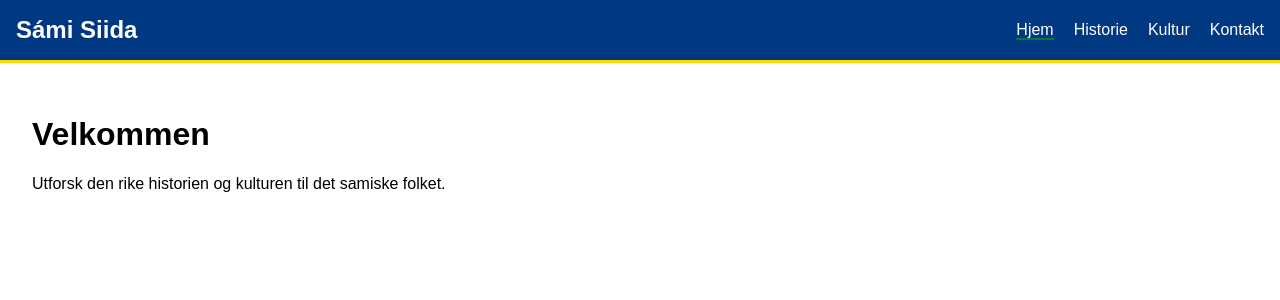
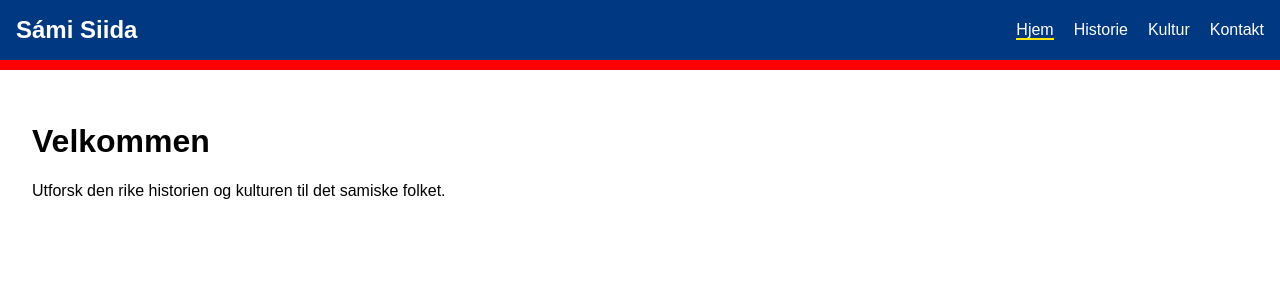
Before and after one commit to EbbGithub08/Samisk-oppgave, a Flask app: page / in a window 1280 px wide. Shown: the top 300 px of the page. Run offline with Flask 3, Linux system fonts and the light colour scheme.

Commit message:
farge endringer

```diff
--- a/static/style.css
+++ b/static/style.css
@@ -10,7 +10,7 @@ body {
     display: flex;
     justify-content: space-between;
     align-items: center;
-    border-bottom: 3px solid #ffd700; /* Sami Yellow */
+    border-bottom: 10px solid #ff0000; /* Sami Yellow */
 }
 
 .nav-logo a {
@@ -43,5 +43,5 @@ body {
 }
 
 .nav-links a.active {
-    border-bottom: 2px solid #007a3d; /* Sami Green */
+    border-bottom: 2px solid #ffe600; /* Sami Green */
 }
```
